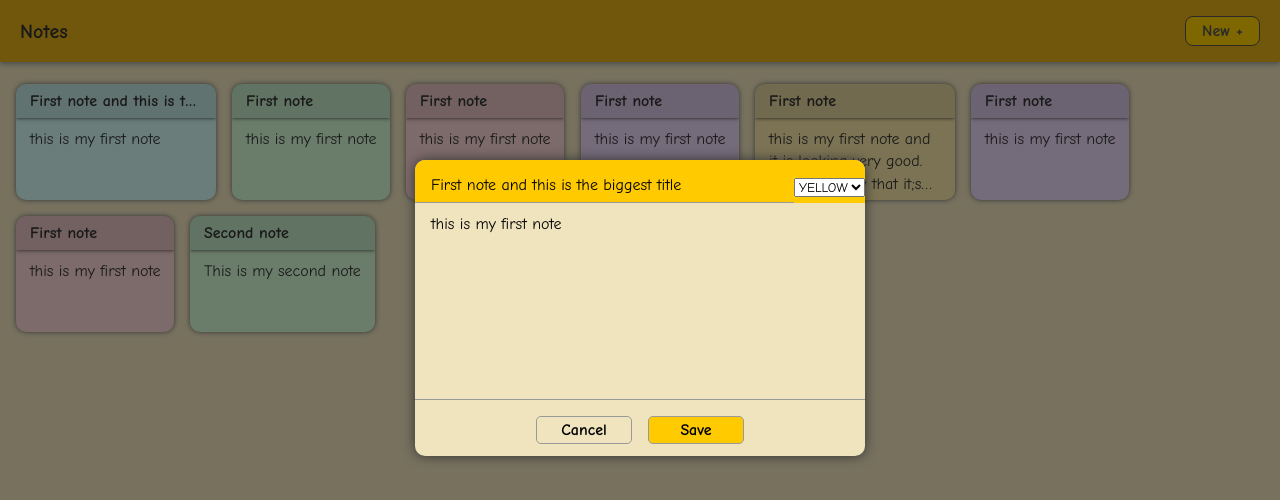
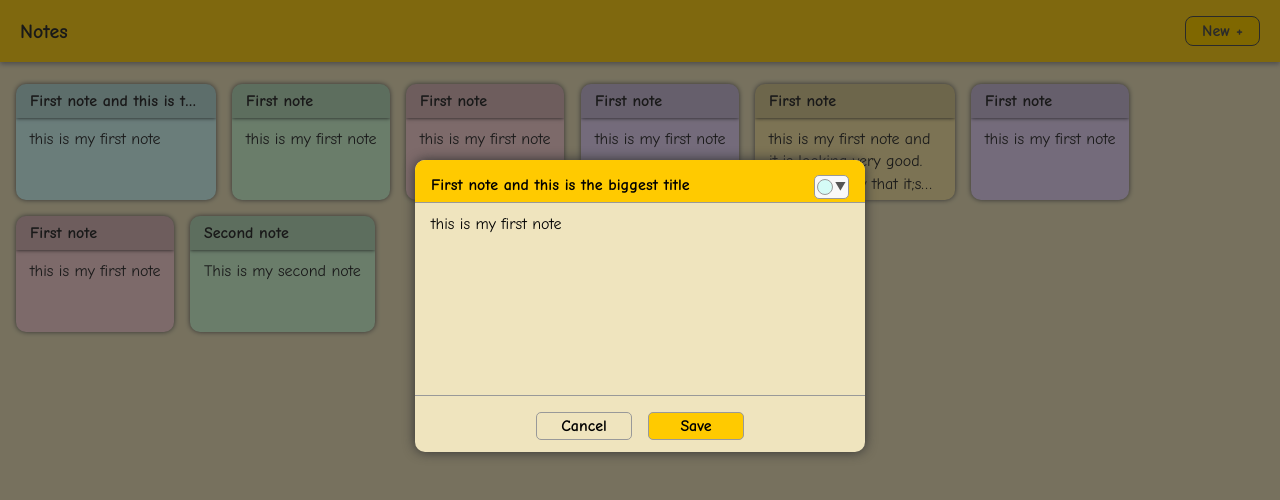
Before and after one commit to mr-shan/practice-angular-notes-app, an Angular app: page / in a window 1280 px wide. Both pictures are taken after a click on the element 116 px from the left and 142 px from the top of the page. Shown: the top 500 px of the page. Built offline with nearby package versions, Linux system fonts and the light colour scheme.

Commit message:
Final changes for colors

```diff
--- a/src/app/app.component.ts
+++ b/src/app/app.component.ts
@@ -33,6 +33,13 @@ export class AppComponent {
     if (event.mode === 'new') {
       const newNote = new Note(event.name, event.content, event.shade);
       this.notes.push(newNote);
+      if (event.mode === 'new') {
+        window.scroll({
+          top: document.body.scrollHeight,
+          left: 0,
+          behavior: 'smooth'
+        });
+      }
     } else if (event.mode === 'edit' && event.id) {
       const existingNote = this.notes.find(e => e.id === event.id)
       if (existingNote) {
--- a/src/app/app.module.ts
+++ b/src/app/app.module.ts
@@ -7,6 +7,7 @@ import { NotesComponent } from './notes/notes.component';
 import { NoteItemComponent } from './notes/note-item/note-item.component';
 import { HeaderComponent } from './header/header.component';
 import { NewNoteComponent } from './new-note/new-note.component';
+import { ColorPickerComponent } from './new-note/color-picker/color-picker.component';
 
 @NgModule({
   declarations: [
@@ -14,7 +15,8 @@ import { NewNoteComponent } from './new-note/new-note.component';
     NotesComponent,
     NoteItemComponent,
     HeaderComponent,
-    NewNoteComponent
+    NewNoteComponent,
+    ColorPickerComponent
   ],
   imports: [
     BrowserModule,
--- a/src/app/header/header.component.css
+++ b/src/app/header/header.component.css
@@ -1,13 +1,14 @@
 header {
   width: 100%;
   /* background-color: #ffca00; */
-  background-color: #e4b016;
+  background-color: #ffd21c;
   color: #333;
   box-shadow: 0px 2px 5px #999;
 
   position: fixed;
   left: 0;
   top: 0;
+  z-index: 10;
 }
 
 nav {
--- a/src/app/header/header.component.html
+++ b/src/app/header/header.component.html
@@ -1,7 +1,7 @@
 <header>
   <nav>
     <div class="logo">Notes</div>
-    <div>
+    <div style="display: flex; gap: 1rem;">
       <button type="button" (click)="onNewBtnClick()">
         New <span style="font-weight: bold">+</span>
       </button>
--- /dev/null
+++ b/src/app/new-note/color-picker/color-picker.component.css
@@ -0,0 +1,60 @@
+.color-picker-container {
+  background: transparent;
+  position: relative;
+}
+
+.dropdown {
+  position: absolute;
+  top: 1.5rem;
+  left: 0;
+  text-align: center;
+  margin: auto;
+  width: 100%;
+  background-color: #f9f9f9;
+  border: solid 1px #ccc;
+  border-radius: 10px;
+  padding-top: 5px;
+  box-shadow: 0px 0px 5px 0px #666;
+}
+
+button {
+  display: flex;
+  justify-content: space-evenly;
+  align-items: center;
+  background-color: #f9f9f9;
+  border-radius: 5px;
+  border: solid 1px #ccc;
+  width: 2.2rem;
+  height: 1.5rem;
+  padding: 0;
+  margin: 0;
+  cursor: pointer;
+  border: solid 1px #999;
+}
+
+.button-option {
+  width: 1rem;
+  height: 1rem;
+  border: solid 1px #999;
+  border-radius: 0.5rem;
+}
+
+.button-option-arrow {
+  font-size: 0.7rem;
+  color: #555;
+}
+
+.option {
+  width: 1rem;
+  height: 1rem;
+  border: solid 1px #999;
+  border-radius: 0.5rem;
+  margin: auto;
+  margin-bottom: 5px;
+  cursor: pointer;
+  transition: all 0.25s;
+}
+
+.option:hover {
+  border-color: #333;
+}
--- /dev/null
+++ b/src/app/new-note/color-picker/color-picker.component.html
@@ -0,0 +1,16 @@
+<div class="color-picker-container">
+  <button class="color-button" (click)="showDropdown = !showDropdown">
+    <div class="button-option" [ngStyle]="{ background: selected }"></div>
+    <div class="button-option-arrow">&#x25BC;</div>
+  </button>
+
+  <div class="dropdown" *ngIf="showDropdown">
+    <button
+      tabindex="0"
+      class="option"
+      *ngFor="let option of dropdownOptions"
+      [ngStyle]="{ background: option }"
+      (click)="onColorChange(option)"
+    ></button>
+  </div>
+</div>
--- /dev/null
+++ b/src/app/new-note/color-picker/color-picker.component.ts
@@ -0,0 +1,49 @@
+import {
+  Component,
+  Input,
+  Output,
+  EventEmitter,
+  ViewChild,
+  ElementRef,
+  OnInit,
+} from '@angular/core';
+
+import { NOTE_COLOR_OPTIONS } from 'src/app/constants';
+
+@Component({
+  selector: 'app-color-picker',
+  templateUrl: './color-picker.component.html',
+  styleUrls: ['./color-picker.component.css'],
+})
+export class ColorPickerComponent implements OnInit {
+  @Input('color') color: string;
+  @Output('color-change') colorChange: EventEmitter<string>;
+  @ViewChild('dropdown') dropDown: ElementRef;
+
+  showDropdown: boolean;
+  dropdownOptions: Array<string>;
+  selected: string;
+
+  constructor() {
+    this.color = NOTE_COLOR_OPTIONS[0];
+    this.colorChange = new EventEmitter();
+    this.dropDown = {} as ElementRef;
+    this.showDropdown = false;
+    this.dropdownOptions = Object.values(NOTE_COLOR_OPTIONS);
+    this.selected = this.dropdownOptions[0];
+  }
+
+  ngOnInit(): void {
+    if (this.color)
+      this.selected = this.color;
+  }
+
+  onColorChange(event: any) {
+    const colorKey = Object.keys(NOTE_COLOR_OPTIONS).find(
+      (e) => NOTE_COLOR_OPTIONS[e] === event
+    );
+    this.selected = event;
+    this.showDropdown = false;
+    this.colorChange.emit(colorKey);
+  }
+}
--- a/src/app/new-note/new-note.component.css
+++ b/src/app/new-note/new-note.component.css
@@ -1,5 +1,5 @@
 .new-note-container {
-  position: absolute;
+  position: fixed;
   margin: auto;
   left: 0;
   top: 0;
@@ -33,7 +33,6 @@
   right: 0;
   max-width: 450px;
   border-radius: 10px;
-  overflow: hidden;
   box-shadow: 0px 0px 12px #333;
 
   animation: pop-in 0.3s ease-out forwards;
@@ -48,7 +47,6 @@
 }
 
 .footer {
-   /* background-color: #ffca00; */
    padding: 0.75rem;
    text-align: center;
 }
@@ -65,12 +63,14 @@
 
 .input-wrapper-name {
   background-color: #ffca00;
-  padding: 0.75rem 0;
+  padding: 0.75rem 1rem;
   padding-bottom: 0;
   width: 100%;
   display: flex;
   justify-content: space-between;
   align-items: center;
+  border-radius: 10px 10px 0 0;
+  border-bottom: solid 1px #999;
 }
 
 input, textarea {
@@ -78,18 +78,20 @@ input, textarea {
   font-size: 1rem;
   border: none;
   outline: none;
-  border-bottom: #999 solid 1px;
   width: 100%;
-  padding: 0.25rem 1rem;
+  padding: 0.25rem 0;
 }
 
 input  {
   padding-bottom: 0.5rem;
+  font-weight: bold;
 }
 
 textarea {
   resize: none;
+  padding: 0 1rem;
   padding-top: 0.75rem;
+  border-bottom: #999 solid 1px;
 }
 
 button {
--- a/src/app/new-note/new-note.component.html
+++ b/src/app/new-note/new-note.component.html
@@ -4,7 +4,7 @@
     <form class="new-note-form">
       <div class="input-wrapper-name">
         <input type="text" name="name" placeholder="Name" [(ngModel)]="name" />
-        <select
+        <!-- <select
           class="color-option-dropdown"
           (change)="onColorChange($event)"
           [value]="shade"
@@ -12,7 +12,8 @@
           <option class="color-option" *ngFor="let color of colorOptions">
             {{ color }}
           </option>
-        </select>
+        </select> -->
+        <app-color-picker [color]="shade" (color-change)="onColorChange($event)"></app-color-picker>
       </div>
       <div class="input-wrapper">
         <textarea
--- a/src/app/new-note/new-note.component.ts
+++ b/src/app/new-note/new-note.component.ts
@@ -67,6 +67,14 @@ export class NewNoteComponent implements OnInit {
       this.name = '';
       this.content = '';
     }, 500);
+
+    if (this.mode === 'new') {
+      window.scroll({
+        top: document.body.scrollHeight,
+        left: 0,
+        behavior: 'smooth'
+      });
+    }
   }
 
   onCancel() {
@@ -77,8 +85,7 @@ export class NewNoteComponent implements OnInit {
   }
 
   onColorChange(event: any) {
-    const colorOption = event.target.value || 'YELLOW';
-    this.shade = NOTE_COLOR_OPTIONS[colorOption];
+    this.shade = NOTE_COLOR_OPTIONS[event];
   }
 
   setClosingAnimations() {
--- a/src/app/notes/note-item/note-item.component.css
+++ b/src/app/notes/note-item/note-item.component.css
@@ -27,7 +27,7 @@
   height: 100%;
   background-color: #333;
   top: 0;
-  opacity: 0.1;
+  opacity: 0.15;
 }
 
 .note-header .header-title {
```
Also changed, not shown: 1 other file (tests, documents, lock files or other folders).
